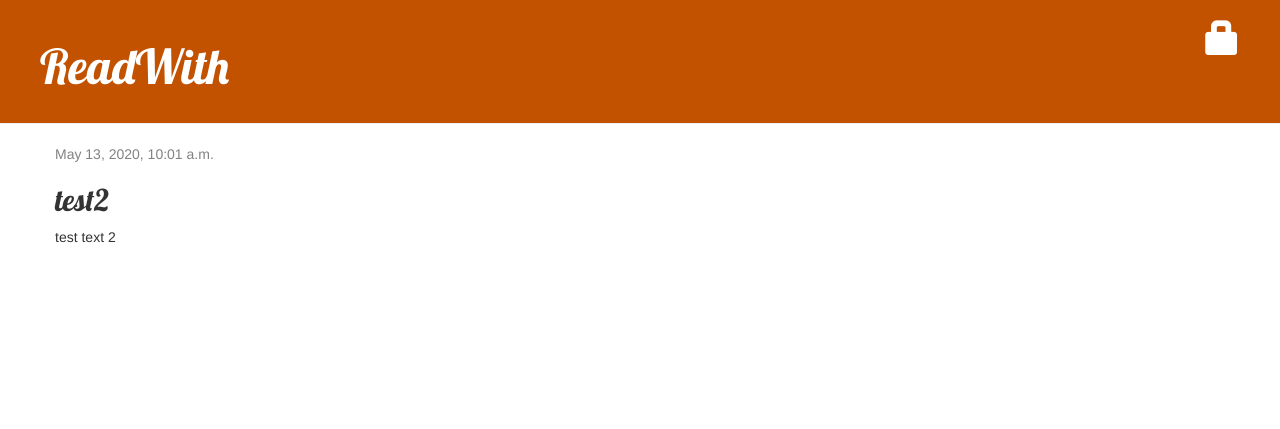
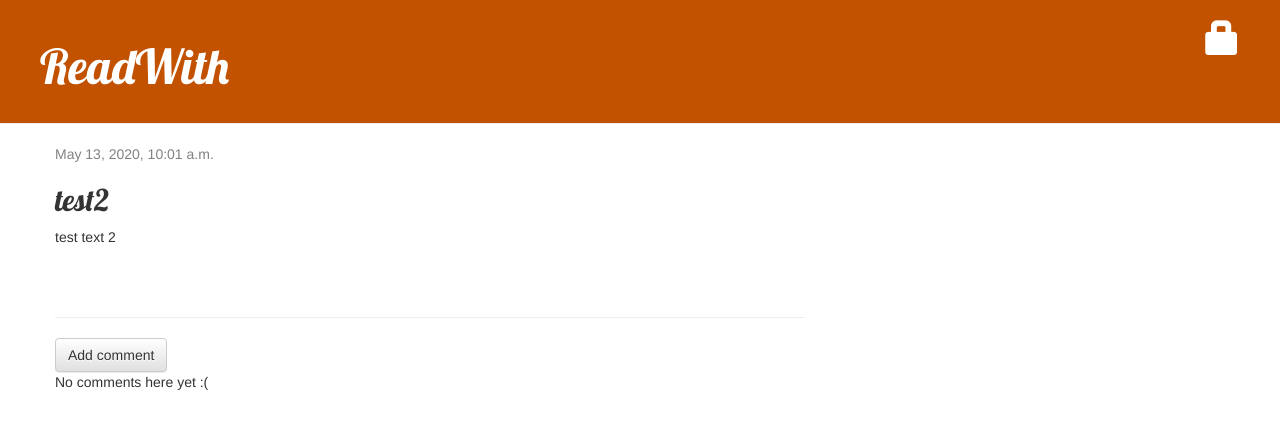
Before and after one commit to otakamrlw/readwith, a Django app: page /post/2/ in a window 1280 px wide. Shown: the top 429 px of the page. Run offline with Django 3.2, Linux system fonts and the light colour scheme; data comes from the database, SQL or seed files in the repository; both versions use the stored data as it was after the commit; some libraries are stand-ins or nearby versions.

Commit message:
Add add_comment_to_post template

```diff
--- a/readwith/admin.py
+++ b/readwith/admin.py
@@ -1,4 +1,5 @@
 from django.contrib import admin
-from .models import Post
+from .models import Post, Comment
 
 admin.site.register(Post)
+admin.site.register(Comment)
--- a/readwith/models.py
+++ b/readwith/models.py
@@ -16,3 +16,18 @@ class Post(models.Model):
 
     def __str__(self):
         return self.title
+
+
+class Comment(models.Model):
+    post = models.ForeignKey('readwith.Post', on_delete=models.CASCADE, related_name='comments')
+    author = models.CharField(max_length=200)
+    text = models.TextField()
+    created_date = models.DateTimeField(default=timezone.now)
+    approved_comment = models.BooleanField(default=False)
+
+    def approve(self):
+        self.approved_comment = True
+        self.save()
+
+    def __str__(self):
+        return self.text
--- a/readwith/static/css/readwith.css
+++ b/readwith/static/css/readwith.css
@@ -53,3 +53,7 @@ h1, h2, h3, h4 {
 .post h2 a, .post h2 a:visited {
     color: #000000;
 }
+
+.comment {
+    margin: 20px 0px 20px 20px;
+}
--- a/readwith/templates/readwith/post_detail.html
+++ b/readwith/templates/readwith/post_detail.html
@@ -17,4 +17,16 @@
         <h2>{{ post.title }}</h2>
         <p>{{ post.text|linebreaksbr }}</p>
     </div>
+
+    <hr>
+    <a class="btn btn-default" href="{% url 'add_comment_to_post' pk=post.pk %}">Add comment</a>
+{% for comment in post.comments.all %}
+    <div class="comment">
+        <div class="date">{{ comment.created_date }}</div>
+        <strong>{{ comment.author }}</strong>
+        <p>{{ comment.text|linebreaks }}</p>
+    </div>
+{% empty %}
+    <p>No comments here yet :(</p>
+{% endfor %}
 {% endblock %}
--- a/readwith/templates/readwith/post_list.html
+++ b/readwith/templates/readwith/post_list.html
@@ -8,6 +8,7 @@
                     </div>
                     <h2><a href="{% url 'post_detail' pk=post.pk %}">{{ post.title }}</a></h2>
                     <p>{{ post.text|linebreaksbr }}</p>
+                    <a href="{% url 'post_detail' pk=post.pk %}">Comments: {{ post.comments.count }}</a>
                 </div>
             {% endfor %}
 {% endblock %}
--- a/readwith/urls.py
+++ b/readwith/urls.py
@@ -10,6 +10,8 @@ urlpatterns = [
     path('drafts/', views.post_draft_list, name='post_draft_list'),
     path('post/<pk>/publish/', views.post_publish, name='post_publish'),
     path('post/<pk>/remove/', views.post_remove, name='post_remove'),
+    path('post/<int:pk>/comment/', views.add_comment_to_post, name='add_comment_to_post'),
+
 
 
 ]
--- a/readwith/views.py
+++ b/readwith/views.py
@@ -2,7 +2,7 @@ from django.shortcuts import render
 from django.utils import timezone
 from .models import Post
 from django.shortcuts import render, get_object_or_404
-from .forms import PostForm
+from .forms import PostForm, CommentForm
 from django.shortcuts import redirect
 from django.contrib.auth.decorators import login_required
 
@@ -59,3 +59,17 @@ def post_remove(request, pk):
     post = get_object_or_404(Post, pk=pk)
     post.delete()
     return redirect('post_list')
+
+
+def add_comment_to_post(request, pk):
+    post = get_object_or_404(Post, pk=pk)
+    if request.method == "POST":
+        form = CommentForm(request.POST)
+        if form.is_valid():
+            comment = form.save(commit=False)
+            comment.post = post
+            comment.save()
+            return redirect('post_detail', pk=post.pk)
+    else:
+        form = CommentForm()
+    return render(request, 'readwith/add_comment_to_post.html', {'form': form})
```
Also changed, not shown: readwith/forms.py (+9 -1 lines), readwith/templates/readwith/add_comment_to_post.html (added, +9 -0 lines), db.sqlite3, readwith/migrations/0002_comment.py (added).
